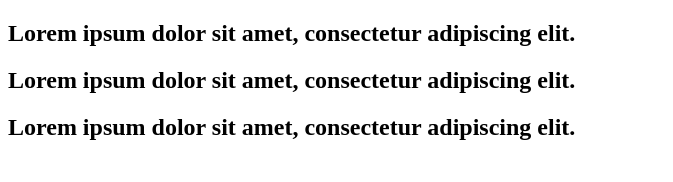
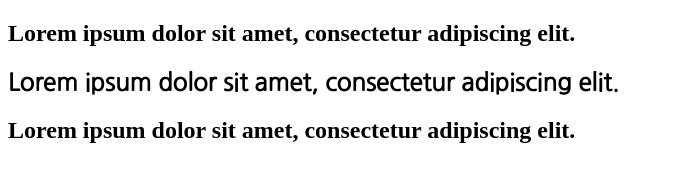
Before and after one commit to ristukaJJang/HTML5, a plain HTML site: page CSS/12.CSS3_Web_Font/css3_web_font.html in a window 1280 px wide. Shown: the whole page, without its empty margins (0-673 px from the left). Drawn offline with Linux system fonts and the light colour scheme; a web font is replaced by a local one.

Commit message:
08-01 16:47

```diff
--- a/CSS/12.CSS3_Web_Font/css3_web_font.html
+++ b/CSS/12.CSS3_Web_Font/css3_web_font.html
@@ -11,15 +11,30 @@
         /* 구글 폰트 : https://fonts.google.com/?subset=korean&noto.script=Kore */
 
         /*
-            CDN 링크 방식 :
+            CDN 링크 방식 : @import 방식으로 웹 폰트를 다운받아 사용
         */
-
+        @import url('https://fonts.googleapis.com/css2?family=Nanum+Gothic&display=swap');
+        .nanum-gothic {
+            font-family: "Nanum Gothic";
+        }
 
 
         /*
-            서버 폰트 로딩 방식 :
+            서버 폰트 로딩 방식 : @font-face 방식으로 웹 폰트를 등록해서 사용
         */
-
+        @font-face {
+            font-family: 'Pretendard-Regular';
+            src: url('https://fastly.jsdelivr.net/gh/Project-Noonnu/noonfonts_2107@1.1/Pretendard-Regular.woff') format('woff');
+            font-weight: 400;
+            font-style: normal;
+        }
+        @font-face {
+            font-family: VITRO;
+            src: url(./VITRO_CORE_TTF.ttf);
+        }
+        .pretendard {
+            font-family: 'VITRO';
+        }
 
 
     </style>
```
